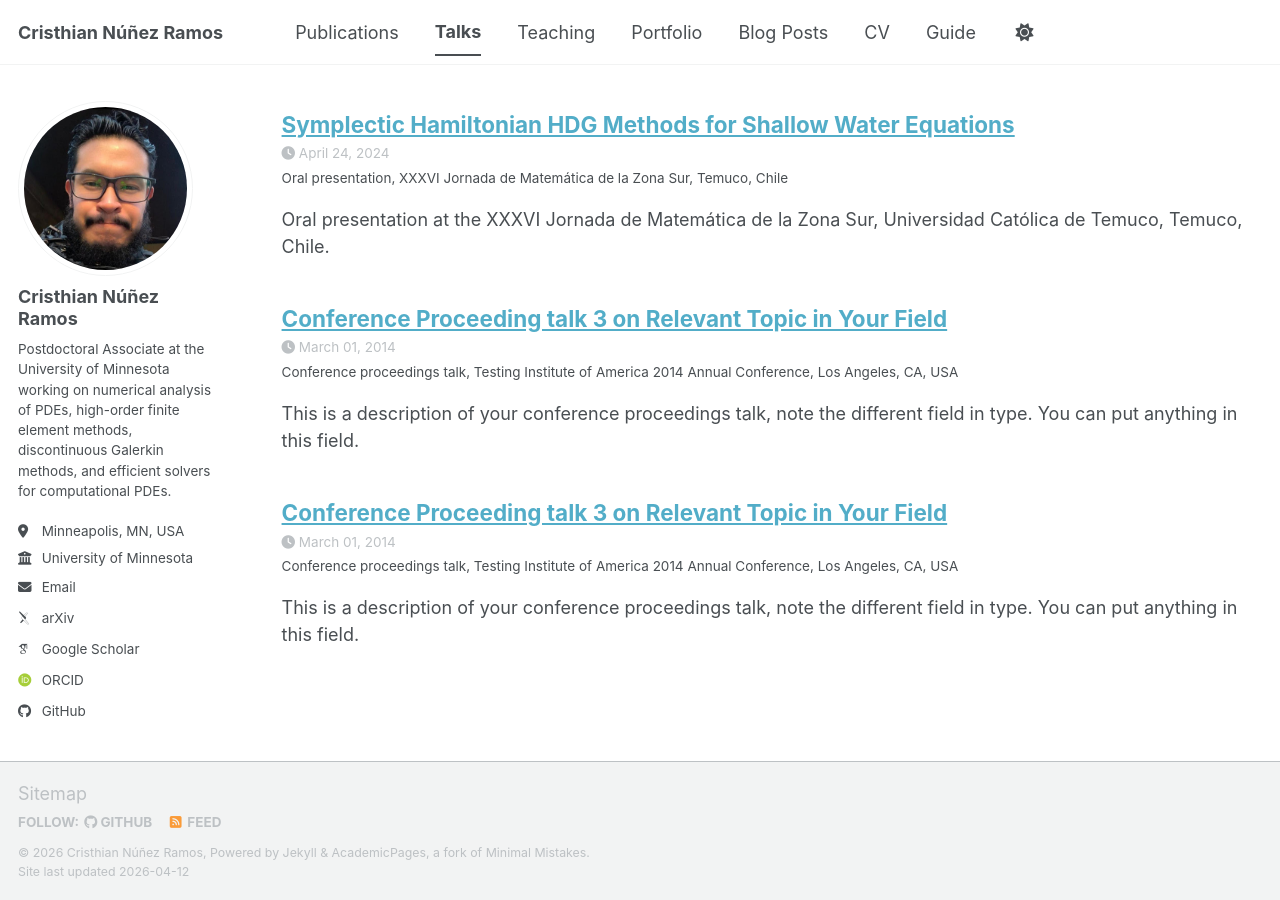
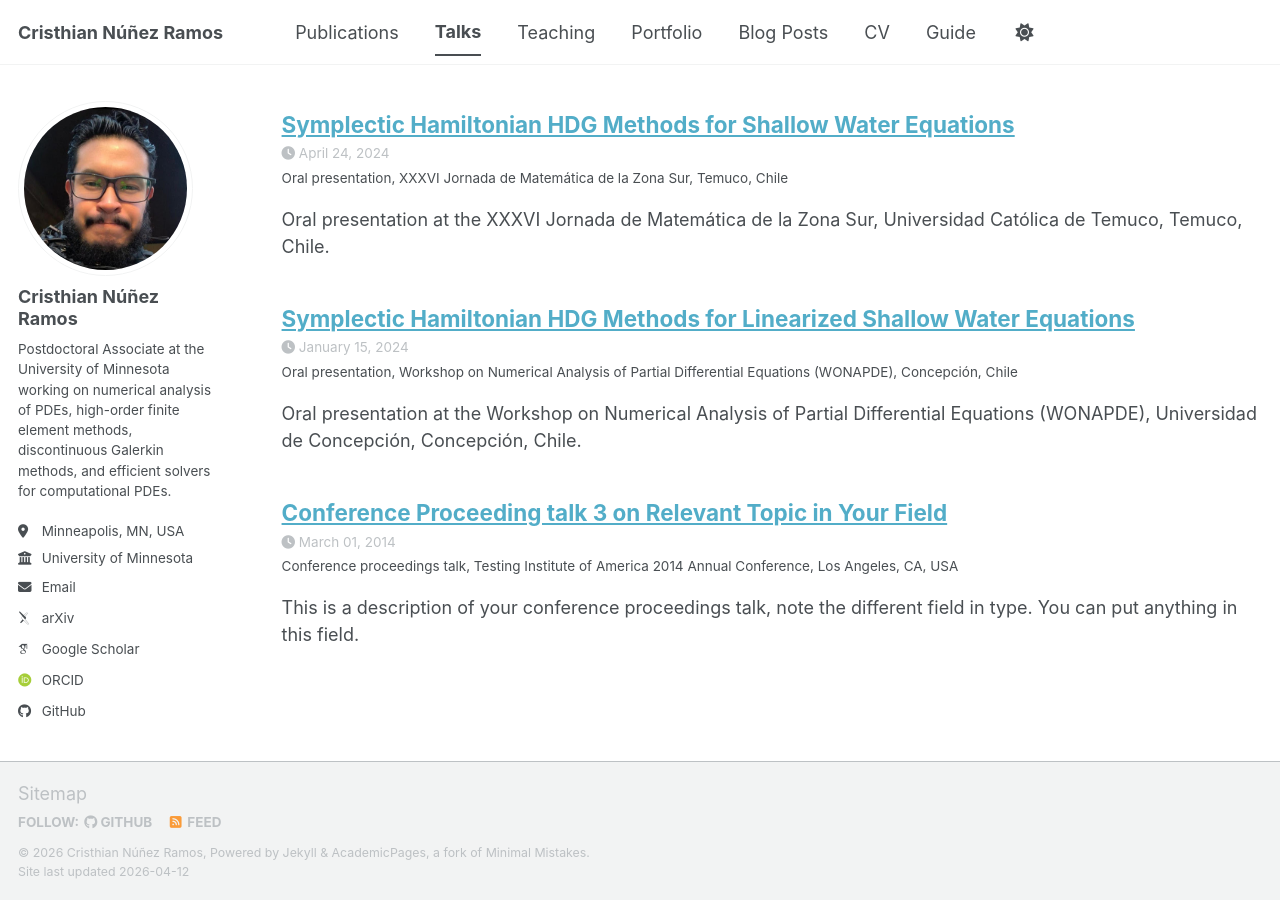
Before and after one commit to cnunezra-NAPDEs/webpage, a Jekyll site: the page built from _pages/talks.html, in a window 1280 px wide and 900 px high, scrolled down 759 px. Built offline with Jekyll 4.4.1, drawn with Linux system fonts in a browser that asks for light colours; some web fonts are replaced; a script bundle is joined from its source files by our own code; library files that are not in the unit come from our copies.

Commit message:
Update Talk7.md

```diff
--- a/_talks/Talk7.md
+++ b/_talks/Talk7.md
@@ -1,11 +1,11 @@
 ---
-title: "Conference Proceeding talk 3 on Relevant Topic in Your Field"
+title: "Symplectic Hamiltonian HDG Methods for Linearized Shallow Water Equations"
 collection: talks
-type: "Conference proceedings talk"
-permalink: /talks/2014-03-01-talk-3
-venue: "Testing Institute of America 2014 Annual Conference"
-date: 2014-03-01
-location: "Los Angeles, CA, USA"
+type: "Oral presentation"
+permalink: /talks/wonapde-linearized-shallow-water
+venue: "Workshop on Numerical Analysis of Partial Differential Equations (WONAPDE)"
+date: 2024-01-15
+location: "Concepción, Chile"
 ---
 
-This is a description of your conference proceedings talk, note the different field in type. You can put anything in this field.
+Oral presentation at the Workshop on Numerical Analysis of Partial Differential Equations (WONAPDE), Universidad de Concepción, Concepción, Chile.
```
